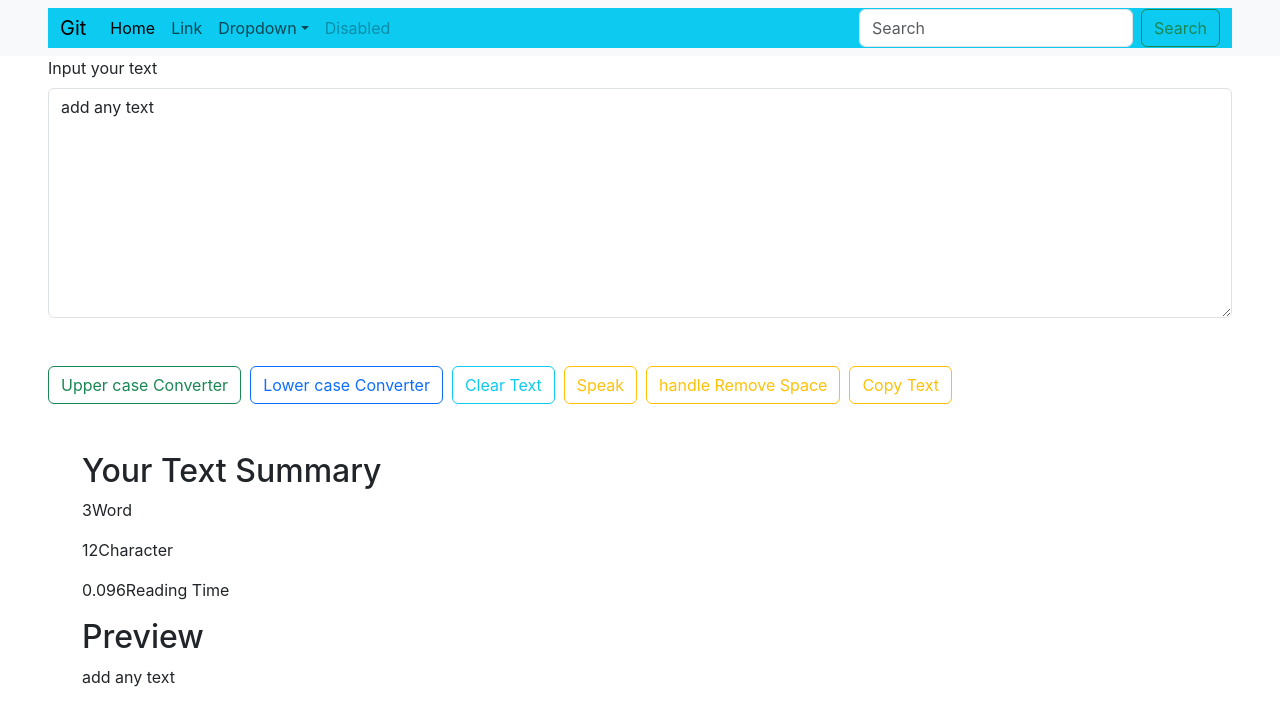
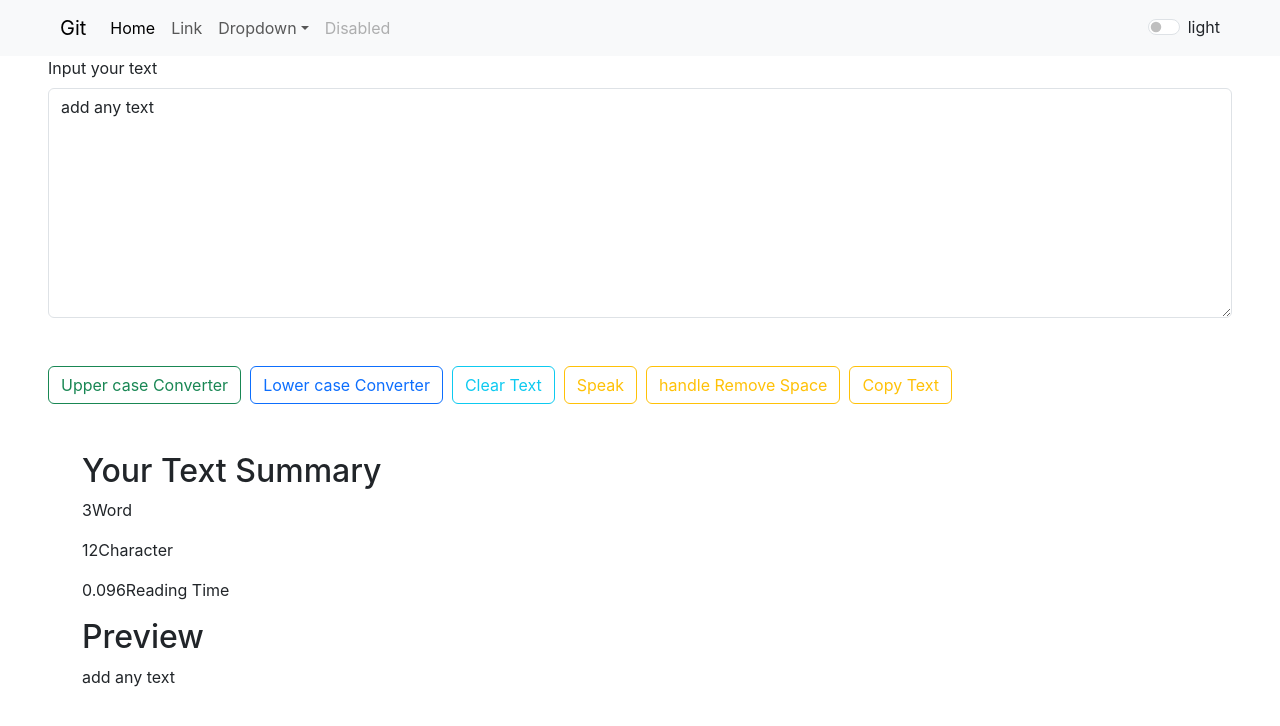
Before and after one commit to Suriya2023/React, a React (Create React App) app: page / in a window 1280 px wide. Shown: the top 726 px of the page. Built offline with nearby package versions, Linux system fonts and the light colour scheme.

Commit message:
add toigle

```diff
--- a/src/App.js
+++ b/src/App.js
@@ -1,10 +1,29 @@
 import './App.css';
 import Navbar from './componet/Navbar';
 import FormFile from './componet/FormFile';
+import { useState } from 'react';
 function App() {
+
+          const [mode,setMode] = useState('light')
+
+          const toggleMode = () =>{
+            if(mode === 'light'){
+              setMode('dark');
+              document.body.style.background = 'black'
+              document.body.style.color = 'white'
+              document.body.style.transition = 'all .5s'
+            }
+            else{
+              setMode('light');
+              document.body.style.background = "white"
+              document.body.style.transition = 'all .5s'
+
+            }
+          }
+
   return (
     <>
-      <Navbar Title="Git"/>
+      <Navbar Title="Git" mode = {mode} toggleMode = {toggleMode}   />
         <FormFile FTitle="Input your text" />
     </>
   );
--- a/src/componet/Navbar.js
+++ b/src/componet/Navbar.js
@@ -3,8 +3,8 @@
 export default function Navbar(props) {
   return (
     <div>
-      <nav className="navbar navbar-expand-lg bg-body-tertiary ">
-  <div className="container-fluid bg-info mx-5 ">
+      <nav className={`navbar navbar-expand-lg bg-${props.mode} navbar-${props.mode} `}>
+        <div className="container-fluid bg- mx-5 ">
           <a className="navbar-brand" href="#">{props.Title}</a>
           <button className="navbar-toggler" type="button" data-bs-toggle="collapse" data-bs-target="#navbarSupportedContent" aria-controls="navbarSupportedContent" aria-expanded="false" aria-label="Toggle navigation">
             <span className="navbar-toggler-icon"></span>
@@ -24,7 +24,7 @@
                 <ul className="dropdown-menu">
                   <li><a className="dropdown-item" href="#">Action</a></li>
                   <li><a className="dropdown-item" href="#">Another action</a></li>
-            <li><hr className="dropdown-divider"/></li>
+                  <li><hr className="dropdown-divider" /></li>
                   <li><a className="dropdown-item" href="#">Something else here</a></li>
                 </ul>
               </li>
@@ -33,8 +33,9 @@
               </li>
             </ul>
             <form className="d-flex" role="search">
-        <input className="form-control me-2" type="search" placeholder="Search" aria-label="Search"/>
-        <button className="btn btn-outline-success" type="submit">Search</button>
+              <div className="form-check form-switch">
+                <input className="form-check-input" type="checkbox" role="switch" id="flexSwitchCheckDefault" onClick={props.toggleMode} />{props.mode}
+              </div>
             </form>
           </div>
         </div>
```
Lines whose indentation alone changed are shown as unchanged.
